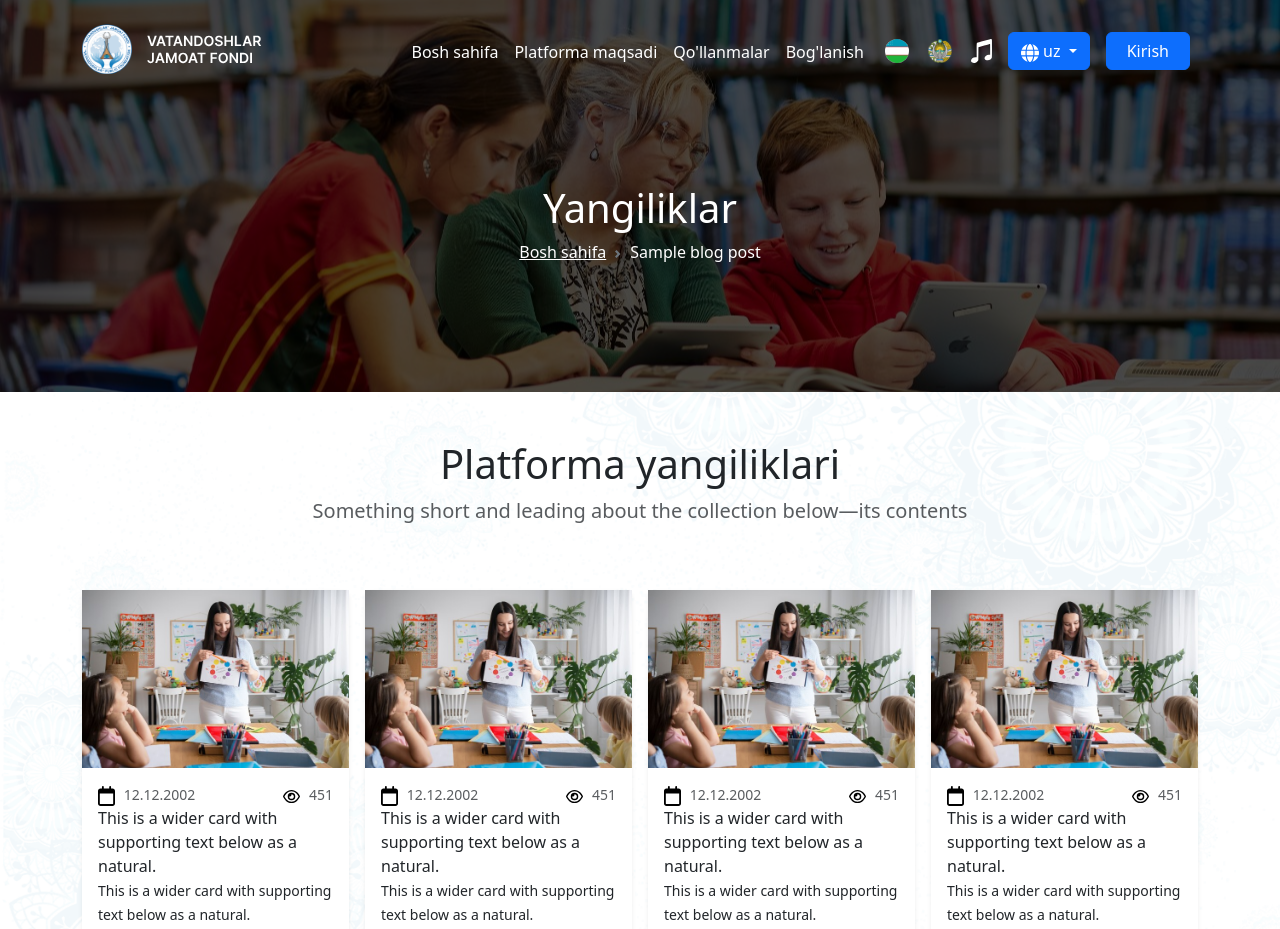
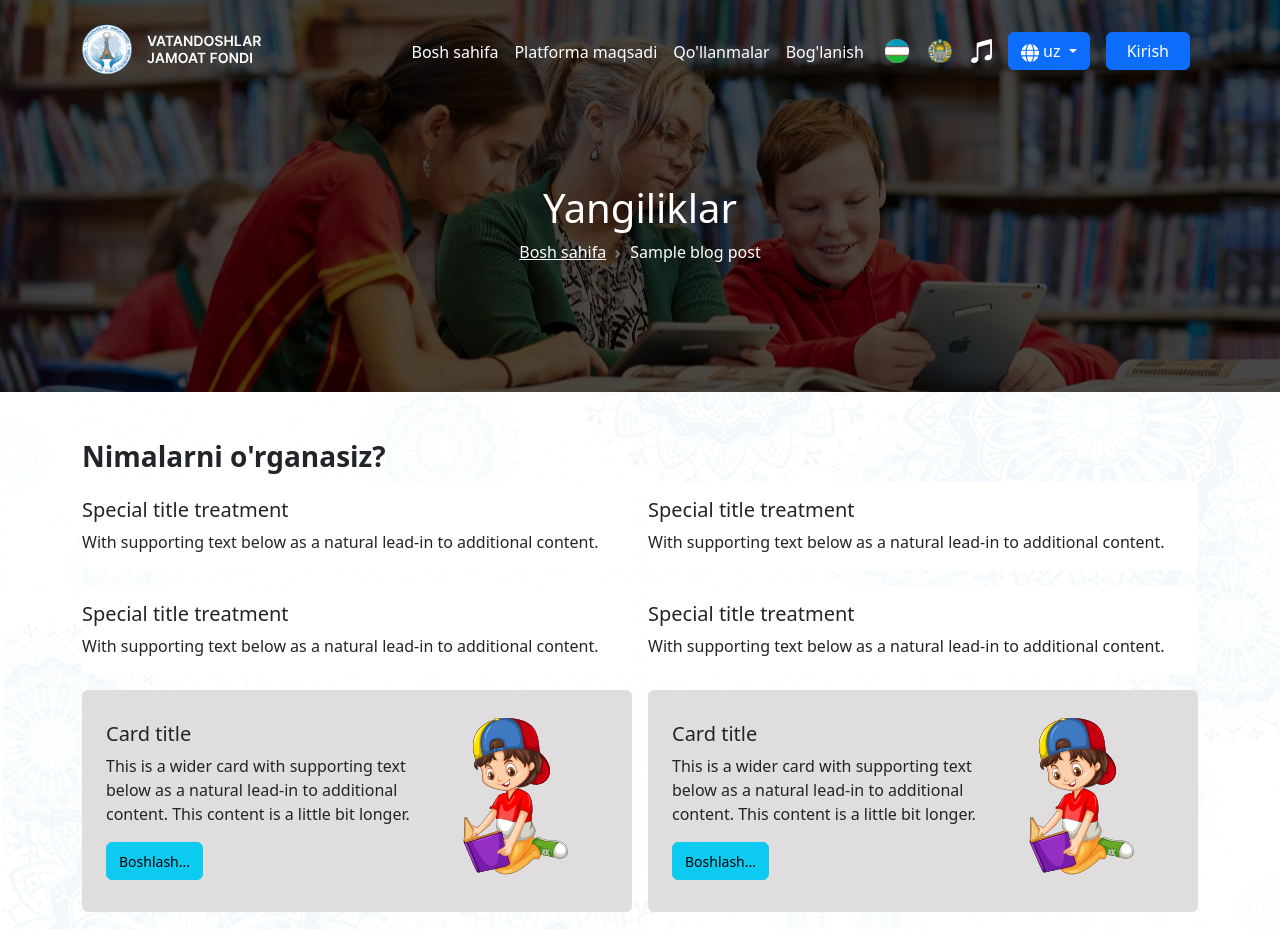
Before and after one commit to axrorbekdf/ozbektili-project, a Vue app: page /module-index in a window 1280 px wide. Shown: the top 929 px of the page. Built offline with nearby package versions, Linux system fonts and the light colour scheme.

Commit message:
deploy github pages

```diff
--- a/src/views/AlifboView.vue
+++ b/src/views/AlifboView.vue
@@ -102,18 +102,21 @@
                 <p class="fw-10 mb-3">Build anything you want with Aperture anything you want with Aperture</p>
 
                 <div class="row row-cols-1 row-cols-sm-2 row-cols-md-4 g-3 mt-5">
-                  <div class="col-lg-2">
-                    <div class="card text-bg-dark word-back justify-content-around align-items-center" style="width: 30vh; height: 35vh;">
-                        <div class="text-center p-4 rounded text-dark" style="width: 25vh; height: 30vh; background-color: #F0ECEC;">
-                            <p class="card-text text-end"><small>ovoz</small></p>
-                            <div class="card-title text-start d-flex align-items-end justify-content-between">
-                              <img src="@/assets/th-teddy-bear.png" width="130vh" alt="...">
-                              <p class="card-text text-end h1">Aa</p>
+                  <div class="col-12 col-lg-2">
+                    <div class="card text-bg-dark word-back justify-content-around align-items-center" style="margin: -7px;">
+                        <div class="text-center rounded text-dark" style="background-color: #F0ECEC; margin: 7px;">
+                            <p class="card-text text-end mx-2">
+                              <i class="fa-solid fa-volume-high"></i>
+                            </p>
+                            <div class="card-title text-start mx-2 d-flex align-items-end justify-content-between">
+                              <img src="@/assets/th-teddy-bear.png" width="110vh" alt="...">
+                              <p class="card-text text-end fw-bold" style="font-size: 36pt;">Aa</p>
                             </div>
-                            <p class="card-text h1 fw-bold"><small>Ayiq</small></p>
+                            <p class="card-text fw-bold m-0" style="font-size: 30pt;">Ayiq</p>
                         </div>
                     </div>
                   </div>
+
                 </div>
 
             </div>
--- a/src/views/ModuleIndexView.vue
+++ b/src/views/ModuleIndexView.vue
@@ -98,98 +98,84 @@
         <div class="container">
           <div class="row">
             <div class="col-lg-12 col-md-12 mx-auto">
-                <h1 class="fw-light">Platforma yangiliklari</h1>
-                <p class="lead text-body-secondary">Something short and leading about the collection below—its contents</p>
+                <h1 class="h3 fw-bold text-start">Nimalarni o'rganasiz?</h1>
 
-                <div class="row row-cols-1 row-cols-sm-2 row-cols-md-4 g-3 mt-5">
-                  <div class="col-lg-3">
-                    <div class="card shadow-sm text-start border-0">
-                      <img class="bd-placeholder-img card-img-top" style="border-radius:0" src="@/assets/new-language-01.jpg" alt="">
-                      <div class="card-body">
-                        <div class="d-flex justify-content-between align-items-center">
-                          <small class="text-body-secondary">
-                            <img src="@/assets/calendar-regular.svg" alt="" style="margin-right: 5px;">
-                            12.12.2002
-                          </small>
-                          <small class="text-body-secondary">
-                            <img src="@/assets/eye-regular.svg" alt="" style="margin-right: 5px;">
-                            451
-                          </small>
+                <div class="row row-cols-1 row-cols-sm-2 row-cols-md-4 g-3 py-0">
+
+
+                  <div class="col-lg-6">
+                    <div class="card border-0 text-start">
+                      <div class="card-body px-0">
+                        <h5 class="card-title">Special title treatment</h5>
+                        <p class="card-text">With supporting text below as a natural lead-in to additional content.</p>
+                      </div>
+                    </div>
+                  </div>
+
+                  <div class="col-lg-6">
+                    <div class="card border-0 text-start">
+                      <div class="card-body px-0">
+                        <h5 class="card-title">Special title treatment</h5>
+                        <p class="card-text">With supporting text below as a natural lead-in to additional content.</p>
+                      </div>
+                    </div>
+                  </div>
+
+                  <div class="col-lg-6">
+                    <div class="card border-0 text-start">
+                      <div class="card-body px-0">
+                        <h5 class="card-title">Special title treatment</h5>
+                        <p class="card-text">With supporting text below as a natural lead-in to additional content.</p>
+                      </div>
+                    </div>
+                  </div>
+
+                  <div class="col-lg-6">
+                    <div class="card border-0 text-start">
+                      <div class="card-body px-0">
+                        <h5 class="card-title">Special title treatment</h5>
+                        <p class="card-text">With supporting text below as a natural lead-in to additional content.</p>
+                      </div>
+                    </div>
+                  </div>
+
+                  <div class="col-lg-6">
+                    <div class="card mb-3 text-start py-3 px-2 border-0" style="background-color: #DFDDDD;">
+                      <div class="row g-0">
+
+                        <div class="col-md-8">
+                          <div class="card-body">
+                            <h5 class="card-title">Card title</h5>
+                            <p class="card-text">This is a wider card with supporting text below as a natural lead-in to additional content. This content is a little bit longer.</p>
+                            <button class="btn btn-info"><small>Boshlash...</small></button>
+                          </div>
                         </div>
-                        <p class="card-text fw-medium mb-0">This is a wider card with supporting text below as a natural.</p>
-                        <span class="card-text" style="font-size: 14px;">This is a wider card with supporting text below as a natural.</span>
-                        <div class="d-flex justify-content-between align-items-center">
-                            <button type="button" class="btn btn-sm bg-body-secondary px-4 py-2 mt-2">Batafsil...</button>
+                        <div class="col-md-4">
+                          <img src="@/assets/module-right1.png" class="img-fluid rounded-start" alt="...">
                         </div>
                       </div>
                     </div>
                   </div>
-                  <div class="col-lg-3">
-                    <div class="card shadow-sm text-start border-0">
-                      <img class="bd-placeholder-img card-img-top" style="border-radius:0" src="@/assets/new-language-01.jpg" alt="">
-                      <div class="card-body">
-                        <div class="d-flex justify-content-between align-items-center">
-                          <small class="text-body-secondary">
-                            <img src="@/assets/calendar-regular.svg" alt="" style="margin-right: 5px;">
-                            12.12.2002
-                          </small>
-                          <small class="text-body-secondary">
-                            <img src="@/assets/eye-regular.svg" alt="" style="margin-right: 5px;">
-                            451
-                          </small>
+
+                  <div class="col-lg-6">
+                    <div class="card mb-3 text-start py-3 px-2 border-0" style="background-color: #DFDDDD;">
+                      <div class="row g-0">
+
+                        <div class="col-md-8">
+                          <div class="card-body">
+                            <h5 class="card-title">Card title</h5>
+                            <p class="card-text">This is a wider card with supporting text below as a natural lead-in to additional content. This content is a little bit longer.</p>
+                            <button class="btn btn-info"><small>Boshlash...</small></button>
+                          </div>
                         </div>
-                        <p class="card-text fw-medium mb-0">This is a wider card with supporting text below as a natural.</p>
-                        <span class="card-text" style="font-size: 14px;">This is a wider card with supporting text below as a natural.</span>
-                        <div class="d-flex justify-content-between align-items-center">
-                            <button type="button" class="btn btn-sm bg-body-secondary px-4 py-2 mt-2">Batafsil...</button>
+                        <div class="col-md-4">
+                          <img src="@/assets/module-right1.png" class="img-fluid rounded-start" alt="...">
                         </div>
                       </div>
                     </div>
                   </div>
-                  <div class="col-lg-3">
-                    <div class="card shadow-sm text-start border-0">
-                      <img class="bd-placeholder-img card-img-top" style="border-radius:0" src="@/assets/new-language-01.jpg" alt="">
-                      <div class="card-body">
-                        <div class="d-flex justify-content-between align-items-center">
-                          <small class="text-body-secondary">
-                            <img src="@/assets/calendar-regular.svg" alt="" style="margin-right: 5px;">
-                            12.12.2002
-                          </small>
-                          <small class="text-body-secondary">
-                            <img src="@/assets/eye-regular.svg" alt="" style="margin-right: 5px;">
-                            451
-                          </small>
-                        </div>
-                        <p class="card-text fw-medium mb-0">This is a wider card with supporting text below as a natural.</p>
-                        <span class="card-text" style="font-size: 14px;">This is a wider card with supporting text below as a natural.</span>
-                        <div class="d-flex justify-content-between align-items-center">
-                            <button type="button" class="btn btn-sm bg-body-secondary px-4 py-2 mt-2">Batafsil...</button>
-                        </div>
-                      </div>
-                    </div>
-                  </div>
-                  <div class="col-lg-3">
-                    <div class="card shadow-sm text-start border-0">
-                      <img class="bd-placeholder-img card-img-top" style="border-radius:0" src="@/assets/new-language-01.jpg" alt="">
-                      <div class="card-body">
-                        <div class="d-flex justify-content-between align-items-center">
-                          <small class="text-body-secondary">
-                            <img src="@/assets/calendar-regular.svg" alt="" style="margin-right: 5px;">
-                            12.12.2002
-                          </small>
-                          <small class="text-body-secondary">
-                            <img src="@/assets/eye-regular.svg" alt="" style="margin-right: 5px;">
-                            451
-                          </small>
-                        </div>
-                        <p class="card-text fw-medium mb-0">This is a wider card with supporting text below as a natural.</p>
-                        <span class="card-text" style="font-size: 14px;">This is a wider card with supporting text below as a natural.</span>
-                        <div class="d-flex justify-content-between align-items-center">
-                            <button type="button" class="btn btn-sm bg-body-secondary px-4 py-2 mt-2">Batafsil...</button>
-                        </div>
-                      </div>
-                    </div>
-                  </div>
+
+
                 </div>
 
             </div>
```
